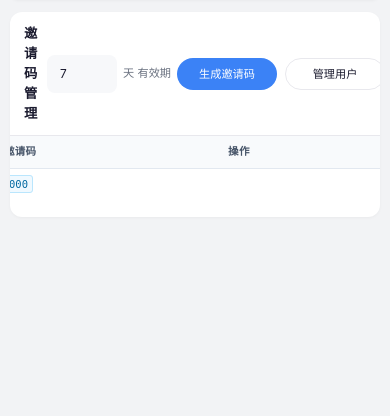
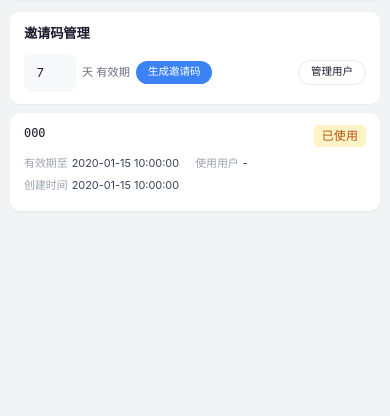
Before and after one commit to Contribuv/file-collector, a Flask app: page /admin/invite_codes in a window 390 px wide. Shown: the part 88-504 px from the top of the page. Run offline with Flask 3, Linux system fonts and the light colour scheme; data comes from the database, SQL or seed files in the repository; tables that the repository leaves empty hold one stand-in row (values such as "Sample post"); parts of the project's set-up code (start-up, migrations or seed data) failed here and were passed over; some libraries are stand-ins or nearby versions.

Commit message:
v2.0.0 🎉 正式发布
全面代码审查：修复上传记录 user_id 缺失（数据一致性）、HTML 模板 catch 块空指针、编辑器初始化 DOM 未就绪检查
编辑器体验优化：默认高度180px、右下角可拖拽调整高度、内容增多自动增高、抑制 wangEditor <300px 警告
多用户体系完善、Office 在线预览、数据库备份恢复、SMTP 邮件通知等全面就绪

```diff
--- a/app/server/app.py
+++ b/app/server/app.py
@@ -69,7 +69,7 @@ for _ext, _mime in _ESSENTIAL_MIMETYPES.items():
 # ============================================================
 # 配置 - 适配 fnOS 环境
 # ============================================================
-VERSION = "1.1.124"
+VERSION = "2.0.0"
 
 # 模板目录指向 app/server/templates
 _TEMPLATE_DIR = os.path.join(os.path.dirname(os.path.abspath(__file__)), 'templates')
@@ -2141,10 +2141,10 @@ def upload_file(link_id):
 
             conn.execute(
                 """INSERT INTO upload_records
-                   (link_id, original_name, stored_name, stored_path, file_size,
+                   (link_id, user_id, original_name, stored_name, stored_path, file_size,
                     file_size_display, uploader_ip, uploaded_at)
-                   VALUES (?, ?, ?, ?, ?, ?, ?, ?)""",
-                (link_id, file.filename, stored_name, stored_path, size,
+                   VALUES (?, ?, ?, ?, ?, ?, ?, ?, ?)""",
+                (link_id, link['user_id'] or '', file.filename, stored_name, stored_path, size,
                  format_file_size(size), _get_client_ip(), datetime.now().strftime('%Y-%m-%d %H:%M:%S'))
             )
             conn.commit()
--- a/app/server/static/css/style.css
+++ b/app/server/static/css/style.css
@@ -456,10 +456,19 @@ tbody tr:active { background: #f7f8fa; }
   -webkit-overflow-scrolling: touch;
 }
 .records-cards-mobile { display: none; }
+.records-mobile-header {
+  display: none;
+  justify-content: space-between;
+  padding: 8px 14px;
+  font-size: 0.78rem;
+  color: #9ca3af;
+  border-bottom: 1px solid #e5e7eb;
+}
 
 @media (max-width: 640px) {
   .records-table-pc { display: none; }
   .records-cards-mobile { display: block; }
+  .records-mobile-header { display: flex; }
 }
 
 /* 记录卡片 */
@@ -498,8 +507,8 @@ tbody tr:active { background: #f7f8fa; }
 .record-card-name {
   display: block;
   font-size: .94rem;
-  font-weight: 600;
-  color: var(--c-primary);
+  font-weight: 400;
+  color: #121820;
   text-decoration: none;
   line-height: 1.45;
   word-break: break-word;
--- a/app/server/templates/admin_invite_codes.html
+++ b/app/server/templates/admin_invite_codes.html
@@ -5,22 +5,23 @@
 <div class="admin-layout">
   {% include "_admin_sidebar.html" %}
   <div class="admin-content">
-    <div class="card">
-      <div class="card-header">
+    <div class="card invite-codes-wrapper">
+      <div class="card-header invite-header">
         <h3>邀请码管理</h3>
-        <div style="display:flex;align-items:center;gap:8px;">
-          <form method="POST" action="{{ url_for('generate_invite_code_route') }}" style="display:flex;gap:6px;align-items:center;">
+        <div class="invite-actions">
+          <form method="POST" action="{{ url_for('generate_invite_code_route') }}" class="invite-gen-form">
             <input type="hidden" name="csrf_token" value="{{ csrf_token }}">
-            <input type="number" name="expire_days" class="form-input" value="7" min="1" max="365" style="width:70px;" placeholder="天数">
-            <span style="font-size:0.8rem;color:#6b7280;white-space:nowrap;">天 有效期</span>
-            <button type="submit" class="btn btn-sm btn-primary btn-invite-gen">生成邀请码</button>
+            <input type="number" name="expire_days" class="form-input" value="7" min="1" max="365" placeholder="天数">
+            <span class="invite-days-label">天 有效期</span>
+            <button type="submit" class="btn btn-sm btn-primary">生成邀请码</button>
           </form>
-          <a href="{{ url_for('admin_users') }}" class="btn btn-sm btn-outline btn-invite-gen">管理用户</a>
+          <a href="{{ url_for('admin_users') }}" class="btn btn-sm btn-outline">管理用户</a>
         </div>
       </div>
 
       {% if invite_codes %}
-      <div class="table-responsive">
+      <!-- PC 端：表格 -->
+      <div class="table-responsive invite-table-pc">
         <table class="admin-table">
           <thead>
             <tr>
@@ -28,7 +29,7 @@
               <th>有效期至</th>
               <th>使用状态</th>
               <th>使用用户</th>
-              <th>创建时间</th>
+              <th class="col-created">创建时间</th>
               <th>操作</th>
             </tr>
           </thead>
@@ -49,18 +50,55 @@
                 {% endif %}
               </td>
               <td>{{ code.used_by_name or '-' }}</td>
-              <td>{{ code.created_at }}</td>
+              <td class="col-created">{{ code.created_at }}</td>
               <td>
                 {% if not is_used and not is_expired %}
-                <button class="btn btn-sm btn-outline" onclick="copyCode('{{ code.code }}')" title="复制邀请码">
-                  复制
-                </button>
+                <button class="btn btn-sm btn-outline" onclick="copyCode('{{ code.code }}')" title="复制邀请码">复制</button>
                 {% endif %}
               </td>
             </tr>
             {% endfor %}
           </tbody>
         </table>
+      </div>
+
+      <!-- 移动端：卡片列表 -->
+      <div class="invite-cards-mobile">
+        {% for code in invite_codes %}
+        {% set is_expired = code.expires_at < now %}
+        {% set is_used = code.used_by is not none %}
+        <div class="invite-card">
+          <div class="invite-card-top">
+            <code class="invite-card-code">{{ code.code }}</code>
+            {% if is_used %}
+            <span class="badge badge-used">已使用</span>
+            {% elif is_expired %}
+            <span class="badge badge-expired">已过期</span>
+            {% else %}
+            <span class="badge badge-active">未使用</span>
+            {% endif %}
+          </div>
+          <div class="invite-card-meta">
+            <div class="invite-card-info">
+              <span class="invite-label">有效期至</span>
+              <span class="invite-value">{{ code.expires_at }}</span>
+            </div>
+            <div class="invite-card-info">
+              <span class="invite-label">使用用户</span>
+              <span class="invite-value">{{ code.used_by_name or '-' }}</span>
+            </div>
+            <div class="invite-card-info">
+              <span class="invite-label">创建时间</span>
+              <span class="invite-value">{{ code.created_at }}</span>
+            </div>
+          </div>
+          {% if not is_used and not is_expired %}
+          <div class="invite-card-action">
+            <button class="btn btn-sm btn-outline" onclick="copyCode('{{ code.code }}')">复制邀请码</button>
+          </div>
+          {% endif %}
+        </div>
+        {% endfor %}
       </div>
 
       {% else %}
@@ -94,6 +132,7 @@ function copyCode(code) {
   border-radius: 4px;
   font-size: 12px;
   font-weight: 500;
+  white-space: nowrap;
 }
 
 .badge-active {
@@ -111,14 +150,7 @@ function copyCode(code) {
   color: #991b1b;
 }
 
-code {
-  background: #f3f4f6;
-  padding: 2px 6px;
-  border-radius: 3px;
-  font-family: monospace;
-}
-
-/* 管理表格样式 */
+/* ===== 管理表格 ===== */
 .admin-table {
   width: 100%;
   border-collapse: collapse;
@@ -146,15 +178,9 @@ code {
   vertical-align: middle;
 }
 
-.admin-table tr:last-child td {
-  border-bottom: none;
-}
+.admin-table tr:last-child td { border-bottom: none; }
+.admin-table tr:hover { background: #f8fafc; }
 
-.admin-table tr:hover {
-  background: #f8fafc;
-}
-
-/* 表格响应式设计 */
 .table-responsive {
   overflow-x: auto;
   -webkit-overflow-scrolling: touch;
@@ -162,7 +188,6 @@ code {
   border-radius: 8px;
 }
 
-/* 邀请码表格特定样式 */
 .admin-table code {
   font-size: 0.875rem;
   background: #f0f9ff;
@@ -173,83 +198,109 @@ code {
   word-break: break-all;
 }
 
-.admin-table .btn {
-  white-space: nowrap;
+/* ===== 头部操作区 ===== */
+.invite-header { flex-wrap: wrap; gap: 10px; }
+.invite-actions {
+  display: flex;
+  align-items: center;
+  gap: 8px;
+  flex-wrap: wrap;
 }
+.invite-gen-form {
+  display: flex;
+  gap: 6px;
+  align-items: center;
+  flex-wrap: wrap;
+}
+.invite-gen-form .form-input { width: 60px; }
+.invite-days-label { font-size: 0.8rem; color: #6b7280; white-space: nowrap; }
 
-/* 统一按钮尺寸 */
-.btn-invite-gen {
-  min-width: 100px;
-  height: 32px;
-  padding: 0 12px;
-  font-size: 0.8rem;
-  line-height: 30px;
+/* ===== 移动端卡片 ===== */
+.invite-cards-mobile { display: none; }
+.invite-card {
+  border: 1px solid #e5e7eb;
+  border-radius: 10px;
+  padding: 12px 14px;
+  margin-bottom: 10px;
+}
+.invite-card-top {
+  display: flex;
+  justify-content: space-between;
+  align-items: flex-start;
+  gap: 8px;
+  margin-bottom: 8px;
+}
+.invite-card-code {
+  font-size: 0.85rem;
+  word-break: break-all;
+  flex: 1;
+  min-width: 0;
+}
+.invite-card-meta {
+  display: flex;
+  flex-wrap: wrap;
+  gap: 6px 16px;
+  font-size: 0.78rem;
+  color: #6b7280;
+  margin-bottom: 6px;
+}
+.invite-card-info {
   display: inline-flex;
-  align-items: center;
-  justify-content: center;
-  box-sizing: border-box;
+  gap: 4px;
+  align-items: baseline;
 }
+.invite-label { color: #9ca3af; flex-shrink: 0; }
+.invite-value { color: #374151; }
+.invite-card-action { padding-top: 6px; border-top: 1px solid #f3f4f6; }
 
-/* 响应式设计 */
-@media (max-width: 1024px) {
-  .admin-table th,
-  .admin-table td {
-    padding: 10px 12px;
-    font-size: 0.875rem;
-  }
-}
-
+/* ===== 响应式 ===== */
 @media (max-width: 768px) {
-  .admin-table {
-    min-width: 600px;
-  }
-
-  .table-responsive {
-    margin-left: -16px;
-    margin-right: -16px;
-    width: calc(100% + 32px);
-  }
-
-  .admin-table th:nth-child(4), /* 使用用户 */
-  .admin-table td:nth-child(4),
-  .admin-table th:nth-child(5), /* 创建时间 */
-  .admin-table td:nth-child(5) {
-    display: none;
-  }
+  .invite-table-pc .col-created { display: none; }
 }
 
 @media (max-width: 640px) {
-  .admin-table {
-    min-width: 500px;
+  .invite-table-pc { display: none; }
+  .invite-cards-mobile { display: block; }
+
+  /* 外层透明，卡片自身白底，间隙透出页面底色 */
+  .invite-codes-wrapper {
+    background: transparent;
+    box-shadow: none;
+    border-radius: 0;
+    padding: 0;
+  }
+  .invite-card {
+    border: none;
+    background: #fff;
+    border-radius: 10px;
+    box-shadow: 0 1px 3px rgba(0,0,0,0.06);
   }
 
-  .admin-table th:nth-child(2), /* 有效期至 */
-  .admin-table td:nth-child(2),
-  .admin-table th:nth-child(3), /* 使用状态 */
-  .admin-table td:nth-child(3) {
-    display: none;
+  .invite-header {
+    flex-direction: column;
+    align-items: flex-start;
+    background: #fff;
+    border-radius: 10px;
+    margin-bottom: 8px;
   }
-}
-
-@media (max-width: 480px) {
-  .admin-table {
-    min-width: 400px;
+  .invite-actions {
+    width: 100%;
   }
-
-  .admin-table th,
-  .admin-table td {
-    font-size: 0.75rem;
-    padding: 8px 10px;
+  .invite-gen-form {
+    flex: 1;
+    min-width: 0;
+  }
+  .invite-gen-form .form-input {
+    width: 52px;
+    min-width: 0;
+  }
+  .invite-gen-form .btn {
+    white-space: nowrap;
   }
 
   .admin-table code {
-    font-size: 0.75rem;
-    padding: 2px 4px;
-  }
-
-  .admin-table .btn {
-    font-size: 0.75rem;
-    padding: 4px 8px;
+    font-size: 0.8rem;
+    padding: 3px 6px;
   }
 }
 </style>
--- a/app/server/templates/collect.html
+++ b/app/server/templates/collect.html
@@ -448,7 +448,8 @@ async function loadHistory() {
     wrap.innerHTML = html;
   } catch(e){
     console.error('loadHistory error:', e);
-    wrap.innerHTML = '<div class="cp-empty"><p>加载失败</p><p>请刷新页面重试</p></div>';
+    var wrap = document.getElementById('history-wrap');
+    if (wrap) { wrap.innerHTML = '<div class="cp-empty"><p>加载失败</p><p>请刷新页面重试</p></div>'; }
   }
 }
 
--- a/app/server/templates/share.html
+++ b/app/server/templates/share.html
@@ -217,7 +217,8 @@ async function loadHistory() {
     wrap.innerHTML = html;
   } catch(e){
     console.error('loadHistory error:', e);
-    wrap.innerHTML = '<div class="cp-empty"><p>加载失败</p><p>请刷新页面重试</p></div>';
+    var wrap = document.getElementById('history-wrap');
+    if (wrap) { wrap.innerHTML = '<div class="cp-empty"><p>加载失败</p><p>请刷新页面重试</p></div>'; }
   }
 }
 
```
Also changed, not shown: app/server/templates/admin_dashboard.html (+10 -6 lines), app/server/templates/admin_links.html (+66 -13 lines), app/server/templates/admin_records.html (+8 -8 lines), app/server/templates/admin_users.html (+27 -13 lines), README.md, 1 other file.
